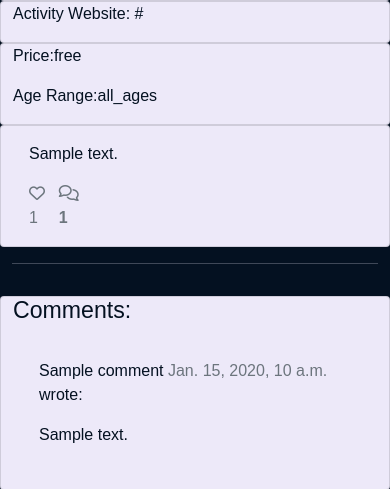
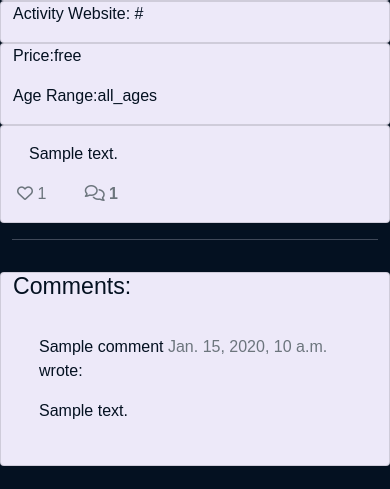
Before and after one commit to 0oSaraho0/pp4-kids-activity-site, a Django app: a page that uses ideas/templates/ideas/ideas_detail.html in a window 390 px wide. Shown: the part 364-853 px from the top of the page. Run offline with Django 3.2, Linux system fonts and the light colour scheme; tables that the repository leaves empty hold one stand-in row (values such as "Sample post"); some libraries are stand-ins or nearby versions; some web fonts are replaced.

Commit message:
update style for comment& like nums

```diff
--- a/ideas/templates/ideas/ideas_detail.html
+++ b/ideas/templates/ideas/ideas_detail.html
@@ -85,7 +85,7 @@
                     {{ idea.review | safe }}
                 </p>
                 <div class="row">
-                    <div class="col-1">
+                    <div class="col-1 like-comment">
                         {% if user.is_authenticated %}
                         <form class="d-inline" action="{% url 'idea_like' idea.pk %}" method="POST">
                             {% csrf_token %}
@@ -111,7 +111,7 @@
 
                         <span class="text-secondary">{{ idea.number_of_likes }}</span>
                     </div>
-                    <div class="col-1">
+                    <div class="col-1 like-comment">
                         {% with comments.count as total_comments %}
                         <strong class="text-secondary"><i class="far fa-comments"></i>
                             {{ total_comments }}</strong>
--- a/static/css/style.css
+++ b/static/css/style.css
@@ -71,13 +71,42 @@ a {
     object-fit: cover;
 }
 
+
+/* Idea detail page*/
+
+/* like and comment amount*/
+
+.like-comment {
+    padding: 0;
+}
+
 /* Media Screens */
 
+/* Media Screen under 992px */
+@media only screen and (max-width: 992px) {
+    .like-comment {
+        width: 11%;
+    }
+}
 /* Media Screen under 768px*/
 
 @media only screen and (max-width: 768px) {
     .ideas-page-pic {
         height: 72vw;
+    }
+}
+
+/* Media Screen under 555px */
+@media only screen and (max-width: 555px) {
+    .like-comment {
+        width: 13%;
+    }
+}
+
+/* Media Screen under 475px */
+@media only screen and (max-width: 475px) {
+    .like-comment {
+        width: 19%;
     }
 }
 
```
